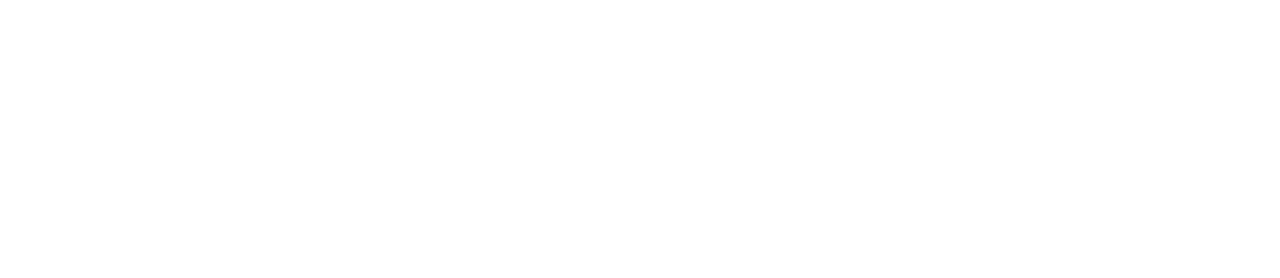
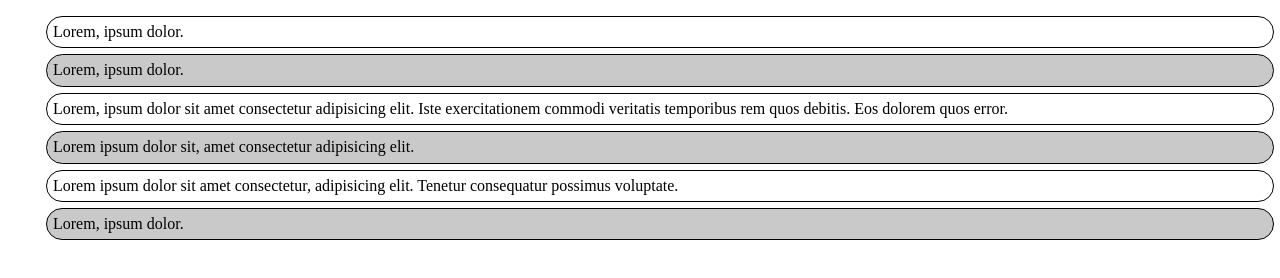
Before and after one commit to dgold4545/homework_05_cbs_html_starter, a plain HTML site: page index.html in a window 1280 px wide. Drawn offline with nearby package versions, Linux system fonts and the light colour scheme.

Commit message:
added task_one

```diff
--- a/css/task_one.css
+++ b/css/task_one.css
@@ -0,0 +1,14 @@
+.list {
+  list-style-type: none;
+}
+
+.list__item {
+  border: 1px solid black;
+  border-radius: 20px;
+  padding: 6px;
+  margin: 6px;
+}
+
+.list__item:nth-child(even) {
+  background-color: #c9c9c9;
+}
--- a/index.html
+++ b/index.html
@@ -12,5 +12,25 @@
     />
     <title>task_one</title>
   </head>
-  <body></body>
+  <body>
+    <div class="task-one">
+      <ul class="list">
+        <li class="list__item">Lorem, ipsum dolor.</li>
+        <li class="list__item">Lorem, ipsum dolor.</li>
+        <li class="list__item">
+          Lorem, ipsum dolor sit amet consectetur adipisicing elit. Iste
+          exercitationem commodi veritatis temporibus rem quos debitis. Eos
+          dolorem quos error.
+        </li>
+        <li class="list__item">
+          Lorem ipsum dolor sit, amet consectetur adipisicing elit.
+        </li>
+        <li class="list__item">
+          Lorem ipsum dolor sit amet consectetur, adipisicing elit. Tenetur
+          consequatur possimus voluptate.
+        </li>
+        <li class="list__item">Lorem, ipsum dolor.</li>
+      </ul>
+    </div>
+  </body>
 </html>
```
Also changed, not shown: images/1.png (added), images/2.png (added), images/3.png (added), images/CSS3.png (added), images/HTML5.png (added), images/затемненний.png (added), images/звичайний.png (added).
